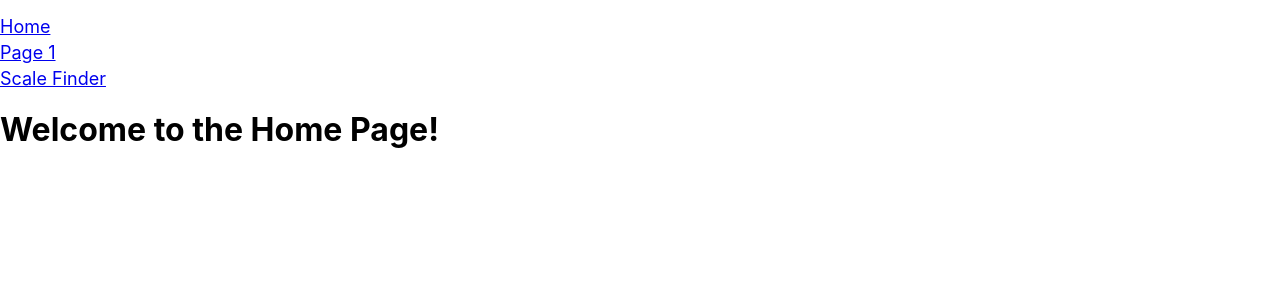
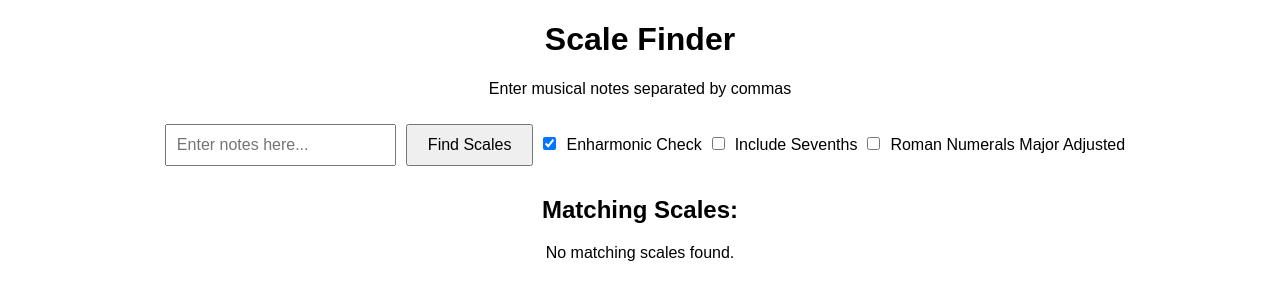
Before and after one commit to AtliGudm/Music-Theory-Helper, a React (Create React App) app: page / in a window 1280 px wide. Shown: the top 300 px of the page. Built offline with nearby package versions, Linux system fonts and the light colour scheme.

Commit message:
Tons of new features
Added an 'Include sevents' option for diatonic chords of a scale. Also fixed the look so it's not horrible

```diff
--- a/src/App.jsx
+++ b/src/App.jsx
@@ -1,28 +1,24 @@
 import logo from './logo.svg';
 import './App.css';
 import Navbar from './pages/Navbar';
-import Page_1 from './pages/Page_1';
-import HomePage from './pages/HomePage';
 import ScaleFinder from './pages/ScaleFinder';
+import { ScaleSettingsProvider } from "./ScaleSettingsContext";
 
 import { BrowserRouter as Router, Route, Switch, Routes } from 'react-router-dom';
 
-const things = [2, 5, 35,65,18,12];
-
 
 function App() {
-  const betterThings = things.filter((thing) => thing >= 18);
-  console.log(betterThings);
 
   return (
     <>
-      <Navbar />
-      <Routes>
-        <Route path="/" element={<HomePage />}/>
-        <Route path="/Page_1" element={<Page_1/ >}/>
-        <Route path="/ScaleFinder" element={<ScaleFinder />}/>
-      </Routes>
 
+      {/* <Navbar /> */}
+      <ScaleSettingsProvider>
+        <Routes>
+          <Route path="/" element={<ScaleFinder />}/>
+          <Route path="/ScaleFinder" element={<ScaleFinder />}/>
+        </Routes>
+      </ScaleSettingsProvider>
     </>
   );
 }
--- /dev/null
+++ b/src/Helpers.js
@@ -0,0 +1,26 @@
+// Map notes to integers (for comparison)
+export const noteToInt = {
+    C: 0, "C#": 1, Db: 1, D: 2, "D#": 3, Eb: 3,
+    E: 4, Fb: 4, "E#": 5, F: 5, "F#": 6, Gb: 6, G: 7, "G#": 8,
+    Ab: 8, A: 9, "A#": 10, Bb: 10, B: 11, Cb: 11, "B#": 0,
+  };
+
+export const formatNote = (note) => {
+    return note.trim().charAt(0).toUpperCase() + note.trim().slice(1); //.toLowerCase();
+}
+
+export const formatNotes = (notes) => {
+    return notes.map((note) => {
+        return formatNote(note);
+    }).filter((num) => num !== undefined);
+}
+
+export const convertNotesToInt = (notes) => {
+    return notes.map((note) => {
+        const formattedNote = formatNote(note);
+        return noteToInt[formattedNote];
+    }).filter((num) => num !== undefined);
+}
+
+// Helper function to convert scale notes to integers
+export const scaleNotesToInt = (notes) => notes.map((note) => noteToInt[note]);
--- /dev/null
+++ b/src/ScaleSettingsContext.js
@@ -0,0 +1,31 @@
+import React, { createContext, useContext, useState } from "react";
+
+// Create the context
+const ScaleSettingsContext = createContext();
+
+// Context provider component
+export const ScaleSettingsProvider = ({ children }) => {
+  const [includeSevenths, setIncludeSevenths] = useState(false);
+  const [enharmonicEquivalence, setEnharmonicEquivalence] = useState(true); // Default to true
+  const [ romanNumeralsMajorAdjusted, setRomanNumeralsMajorAdjusted ] = useState(false);
+
+  return (
+    <ScaleSettingsContext.Provider
+      value={{
+        includeSevenths,
+        setIncludeSevenths,
+        enharmonicEquivalence,
+        setEnharmonicEquivalence,
+        romanNumeralsMajorAdjusted,
+        setRomanNumeralsMajorAdjusted
+      }}
+    >
+      {children}
+    </ScaleSettingsContext.Provider>
+  );
+};
+
+// Hook to use the context
+export const useScaleSettings = () => {
+  return useContext(ScaleSettingsContext);
+};
--- a/src/data/ScaleData.js
+++ b/src/data/ScaleData.js
@@ -0,0 +1,6 @@
+export const scales = [
+    { type: "Major", name: "C Major", notes: ["C", "D", "E", "F", "G", "A", "B"] },
+    { type: "Minor", name: "A Minor", notes: ["A", "B", "C", "D", "E", "F", "G"] },
+    { type: "Harmonic Minor", name: "A Harmonic Minor", notes: ["A", "B", "C", "D", "E", "F", "G#"] },
+    { type: "Double Harmonic Major", name: "C Double Harmonic Major", notes: ["C", "Db", "E", "F", "G", "Ab", "B"] },
+];
--- a/src/pages/ScaleDisplay.jsx
+++ b/src/pages/ScaleDisplay.jsx
@@ -1,11 +1,9 @@
 import React, {useState} from "react";
 import GenerateDiatonicChords from "./ChordGenerator";
-
-const generateDiatonicChordsDisplay = (scale) => {
-    return GenerateDiatonicChords(scale);
-}
+import { useScaleSettings } from "../ScaleSettingsContext";
 
 const ScaleDisplay = ({scale}) => {
+    const { includeSevenths } = useScaleSettings();
     const [isOpen, setIsOpen] = useState(false);
 
     return (
@@ -14,11 +12,19 @@ const ScaleDisplay = ({scale}) => {
                 {isOpen ? "▼" : "▶"} <strong>{scale.name}:</strong> {scale.notes.join(", ")}
             </div>
             {isOpen && (
-                <ul>
-                    {GenerateDiatonicChords(scale).map((chord, index) => (
-                        <li key={index}><strong>{chord.romanNumeral}</strong> - <strong>{chord.chordName}</strong> ({chord.chordNotes.join(", ")})</li>
+                <div className="chords" style={{ marginTop: "0.5rem" }}>
+                    {GenerateDiatonicChords(scale, includeSevenths).map((chord, chordIndex) => (
+                        <div key={chordIndex} className="chord">
+                            <strong>{chord.chordName}</strong>
+                            <div className="chord-notes">
+                                {chord.chordNotes.map((note, noteIndex) => (
+                                    <div key={noteIndex}>{note}</div>
+                                ))}
+                            </div>
+                            <strong>{chord.romanNumeral}</strong>
+                        </div>
                     ))}
-                </ul>
+                </div>
             )}
         </li>
     );
--- a/src/pages/ScaleFinder.jsx
+++ b/src/pages/ScaleFinder.jsx
@@ -1,49 +1,35 @@
 import { useState } from "react"
 import './ScaleFinder.css'
-import ScaleDisplay from "./ScaleDisplay";
 import ScaleGroupDisplay from "./ScaleGroupDisplay";
-
-// Map notes to integers (for comparison)
-const noteToInt = {
-    C: 0, "C#": 1, Db: 1, D: 2, "D#": 3, Eb: 3,
-    E: 4, Fb: 4, "E#": 5, F: 5, "F#": 6, Gb: 6, G: 7, "G#": 8,
-    Ab: 8, A: 9, "A#": 10, Bb: 10, B: 11, Cb: 11, "B#": 0,
-  };
+import { useScaleSettings } from "../ScaleSettingsContext";
+import { noteToInt, formatNote, formatNotes, convertNotesToInt, scaleNotesToInt } from "../Helpers";
+import { scales } from "../data/ScaleData";
 
 // Map integers to notes (for display)
-const intToNote = {
+/* const intToNote = {
     0: "C", 1: "C#", 2: "D", 3: "D#", 4: "E",
     5: "F", 6: "F#", 7: "G", 8: "G#", 9: "A",
     10: "A#", 11: "B",
-  };
+  }; */
 
-const scales = [
+/* const scales = [
     { type: "Major", name: "C Major", notes: ["C", "D", "E", "F", "G", "A", "B"] },
     { type: "Minor", name: "A Minor", notes: ["A", "B", "C", "D", "E", "F", "G"] },
     { type: "Harmonic Minor", name: "A Harmonic Minor", notes: ["A", "B", "C", "D", "E", "F", "G#"] },
     { type: "Double Harmonic Major", name: "C Double Harmonic Major", notes: ["C", "Db", "E", "F", "G", "Ab", "B"] },
-];
+]; */
 
-//   const scales = [
-//     { name: "C Major", notes: ["C", "D", "E", "F", "G", "A", "B"] },
-//     { name: "G Major", notes: ["G", "A", "B", "C", "D", "E", "F#"] },
-//     { name: "D Major", notes: ["D", "E", "F#", "G", "A", "B", "C#"] },
-//     { name: "A Major", notes: ["A", "B", "C#", "D", "E", "F#", "G#"] },
-//     { name: "E Major", notes: ["E", "F#", "G#", "A", "B", "C#", "D#"] },
-//     { name: "B Major", notes: ["B", "C#", "D#", "E", "F#", "G#", "A#"] },
-//     { name: "F# Major", notes: ["F#", "G#", "A#", "B", "C#", "D#", "E#"] },
-//     { name: "Db Major", notes: ["Db", "Eb", "F", "Gb", "Ab", "Bb", "C"] },
-//     { name: "Ab Major", notes: ["Ab", "Bb", "C", "Db", "Eb", "F", "G"] },
-//     { name: "Eb Major", notes: ["Eb", "F", "G", "Ab", "Bb", "C", "D"] },
-//     { name: "Bb Major", notes: ["Bb", "C", "D", "Eb", "F", "G", "A"] },
-//     { name: "F Major", notes: ["F", "G", "A", "Bb", "C", "D", "E"] },
-//     { name: "Gb Major", notes: ["Gb", "Ab", "Bb", "Cb", "Db", "Eb", "F"]},
-//     { name: "A Harmonic Minor", notes: ["A", "B", "C", "D", "E", "F", "G#"] },
-//     { name: "E Harmonic Minor", notes: ["E", "F#", "G", "A", "B", "C", "D#"] },
-//     { name: "C Double Harmonic Major", notes: ["C", "Db", "E", "F", "G", "Ab", "B"] },
-//   ];
+/* const modes = {
+    "Major": { "Ionian": [0, 0, 0, 0, 0, 0, 0],
+                "Dorian": [0, 0, "b", 0, 0, "b", 0],
+                "Phrygian": [0, "b", "b", 0, 0, "b", "b"],
+                "Lydian": [0, 0, 0, "#", 0, 0, 0],
+                "Mixolydian": [0, 0, 0, 0, 0, 0, "b"],
+                "Aeolian": [0, 0, "b", 0, 0, "b", "b"],
+                "Locrian": [0, "b", "b", 0, "b", "b", "b"] },
+}; */
 
-const formatNote = (note) => {
+/* const formatNote = (note) => {
     return note.trim().charAt(0).toUpperCase() + note.trim().slice(1); //.toLowerCase();
 }
 
@@ -60,44 +46,29 @@ const convertNotesToInt = (notes) => {
     }).filter((num) => num !== undefined);
 }
 
-
-
 // Helper function to convert scale notes to integers
 const scaleNotesToInt = (notes) => notes.map((note) => noteToInt[note]);
-
-// Roman numeral patterns for different scale types
-const romanNumeralsByScaleType = {
-    "Major": ["I", "ii", "iii", "IV", "V", "vi", "vii°"],
-    "Minor": ["i", "ii°", "bIII", "iv", "v", "bVI", "bVII"],
-    "Harmonic Minor": ["i", "ii°", "bIII+", "iv", "V", "bVI", "vii°"],
-    "Double Harmonic Major": ["I", "bii°", "iii", "IV+", "V", "bVI", "vii°"],
-  };
-
-
-//function generateDiatonicChords(scaleNotes, scaleType) {
-//
-//}
-
+ */
 const ScaleFinder = () => {
     const [ inputNotes, setInputNotes ] = useState("");
-    const [ matchingScales, setMatchingScales ] = useState([]);
-    const [ enharmonicCheck, setEnharmonicCheck ] = useState(true);
+    const { includeSevenths, setIncludeSevenths,
+            enharmonicEquivalence, setEnharmonicEquivalence,
+            romanNumeralsMajorAdjusted, setRomanNumeralsMajorAdjusted } = useScaleSettings();
     const [ groupedScales, setGroupedScales ] = useState({});
 
     const findScales = () => {
         console.log("raw input: " + inputNotes);
-        const input = (enharmonicCheck) ? convertNotesToInt(inputNotes.split(",")) : formatNotes(inputNotes.split(","));
+        const input = (enharmonicEquivalence) ? convertNotesToInt(inputNotes.split(",")) : formatNotes(inputNotes.split(","));
         console.log("Inputted notes are: ", input);
-        console.log("Enharmonic state is: " + enharmonicCheck);
+        console.log("Enharmonic state is: " + enharmonicEquivalence);
 
         if(input.length === 0) {
             setGroupedScales({});
-            //setMatchingScales([]);
             return;
         }
 
         const matches = scales.filter((scale) => {
-            const scaleToCompare = (enharmonicCheck) ? scaleNotesToInt(scale.notes) : scale.notes;
+            const scaleToCompare = (enharmonicEquivalence) ? scaleNotesToInt(scale.notes) : scale.notes;
             return input.every((note) => scaleToCompare.includes(note));
         });
 
@@ -108,11 +79,11 @@ const ScaleFinder = () => {
             return acc;
         }, {});
 
-        //setMatchingScales(matches);
         setGroupedScales(grouped);
     }
 
     return (
+
             <div className="App">
                 <h1>Scale Finder</h1>
                 <p>Enter musical notes separated by commas</p>
@@ -125,9 +96,19 @@ const ScaleFinder = () => {
                 <button onClick={findScales}>Find Scales</button>
                 <input
                     type="checkbox"
-                checked={enharmonicCheck}
-                onChange={() => setEnharmonicCheck(!enharmonicCheck)} />
+                    checked={enharmonicEquivalence}
+                    onChange={() => setEnharmonicEquivalence(!enharmonicEquivalence)} />
                 Enharmonic Check
+                <input
+                    type="checkbox"
+                    checked={includeSevenths}
+                    onChange={() => setIncludeSevenths(!includeSevenths)} />
+                Include Sevenths
+                <input
+                    type="checkbox"
+                    checked={romanNumeralsMajorAdjusted}
+                    onChange={() => setRomanNumeralsMajorAdjusted(!romanNumeralsMajorAdjusted)} />
+                Roman Numerals Major Adjusted
                 <div>
                     <h2>Matching Scales:</h2>
                     {/* Skip all this JSX if there are no scale matches */}
@@ -144,6 +125,7 @@ const ScaleFinder = () => {
                     )}
                 </div>
             </div>
+
     );
 }
 
```
Also changed, not shown: src/data/ModesData.js (added, +9 -0 lines), src/pages/ChordGenerator.js (+24 -16 lines), src/pages/ScaleFinder.css (+44 -1 lines). Lines whose indentation alone changed are shown as unchanged.
